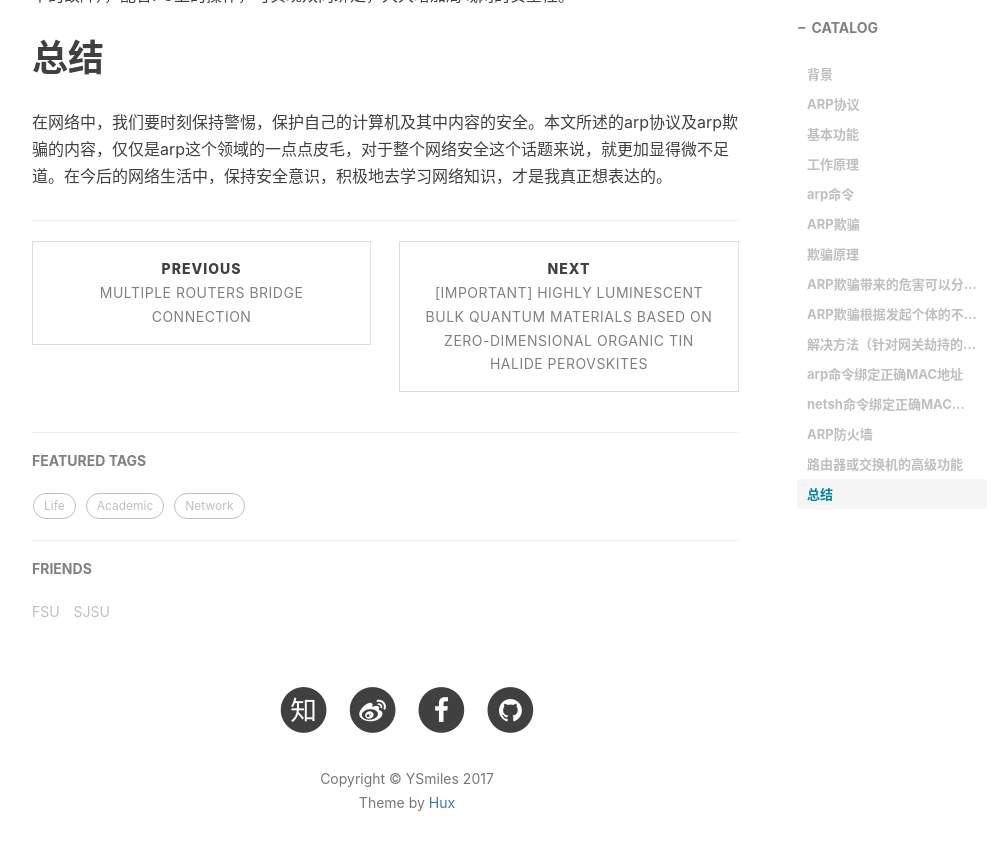
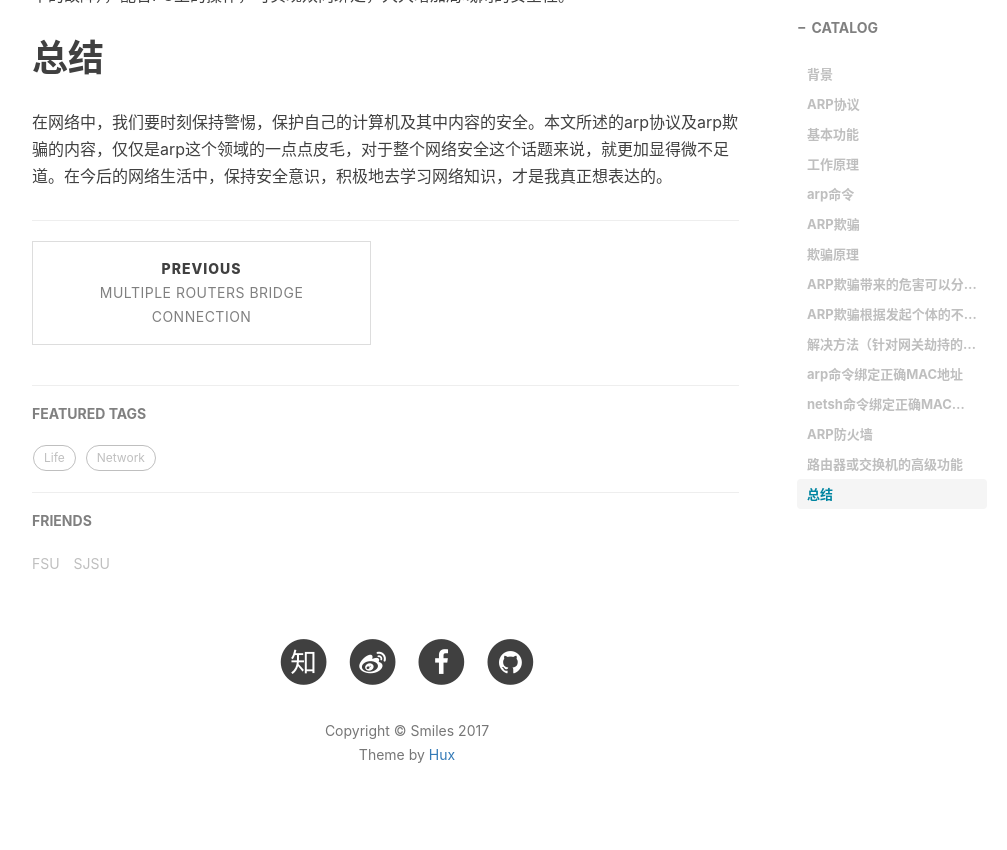
Before and after one commit to XiaoshiZ/ysmiles.com, a Jekyll site: the page built from _posts/2016-10-18-ARP.md, in a window 1280 px wide and 900 px high, scrolled down 4999 px. Shown: the top 850 px of the window, without its empty margins (233-1240 px from the left). Built offline with Jekyll 4.4.1, drawn with Linux system fonts in a browser that asks for light colours; nearby versions of some CDN libraries; comment, search, counter and statistics services are not loaded; some of the changed lines change nothing that is shown.

Commit message:
Delete due to request

```diff
--- a/_config.yml
+++ b/_config.yml
@@ -6,10 +6,10 @@
 # 'jekyll serve'. If you change this file, please restart the server process.
 
 # Site settings
-title: YSmiles
+title: Smiles
 email: ys@ysmiles.com
 description: > # this means to ignore newlines until "baseurl:"
-  This is the personal website of Frederick Smiles (Yu Shu).
+    Welcome to my blog. -- ysmiles
 baseurl: "" # the subpath of your site, e.g. /blog
 url: "http://ysmiles.com" # the base hostname & protocol for your site
 
--- a/_posts/2017-03-02-Zero-Dimensional-Organic-Tin-Halide-Perovskites.md
+++ /dev/null
@@ -1,60 +0,0 @@
----
-layout:     post
-title:      "[Important] Highly Luminescent Bulk Quantum Materials Based on Zero-Dimensional Organic Tin Halide Perovskites"
-subtitle:   "If you are interested in this paper, you may want to know these infomation."
-author:     "Smiles"
-date:       2017-03-02 00:48
-header-img:
-catalog:    true
-header-mask:
-tags:
-    - Life
-    - Academic
----
-
-First, I'd like to say that the following are all my own opinions (except for the emails part), the reader can choose to **believe or not**.
-
-According to the request from my previous lab. Now this article is only and totally based upon the paper we can download publicly form [arXiv][paperlink].
-
-As a previous group member, I'd like to state that this paper (I have a version downloaded on 2/27/2017 at [arXiv][paperlink]) might have used data collected by me without provide me any credit.
-Also, because I know details about some of the experiments, I'd like to point out some problem/doubt about the data.
-
-### Problem data
-For example, about 400 cd/m^2 mentioned in the end, this data has some problem.
-If you are an editor of some scientific magazine, please just ask them the details about data collection and result calculation.
-How to calculate and set the lambda setting value for the photometer?
-How to calibrate the photodiode?
-How to process the measurement?
-What is the exact photocurrent?
-How to convert the current into luminance (this name should be used rather than "brightness" to refer to cd/m^2)?
-When doing calculation, what exact area of light to use?
-What is the base LED model?
-What is the exact ligting area of the base LED?
-I am not editor, but according to my measurement and calculation, it should be far more less than 400 (strictly, less than 100). 400 should not be a reasonable number of this.
-
-Another example is Fig. 3D. This figure is meaningless.
-I collected the original raw data (will show at next section) and the Y axis unit was "human made".
-Also the ralative intensity was made, if I like, I could get the data of 11 mA higher than 12 mA.
-In the end, eventhough I used fixed position, the whole measurement was not reliable.
-
-### Data I collected
-Though we can see from next section the professor claims that someone else redone all of the experiments, I still found the pattern extremely similar.
-I just put my version of Fig. 3B and 3D as well as some specific lines with raw data.
-I think even someone redo these experiments, the result could not be exactly same. (Or eventhough that were the truth, I should still have credit.)
-Fig. 3C results should also come from those data.
-**Anyway I have raw data, and keep every email in record in which I sent the data to the group members.**
-
-#### My version of Fig.3B as well as some lines with raw data
-**This part has been removed due to the request from my previous lab.**
-
-#### My version of Fig.3D as well as some lines with raw data
-**This part has been removed due to the request from my previous lab.**
-
-I think the extend Fig. 10 data should also collected by me. And nomalized output is totally meanningless.
-
-### Emails
-Just post the real emails here witout judgement about any words.
-
-**This part has been removed due to the request from my previous lab.**
-
-[paperlink]: https://arxiv.org/abs/1702.07200
```
Also changed, not shown: README.md.
